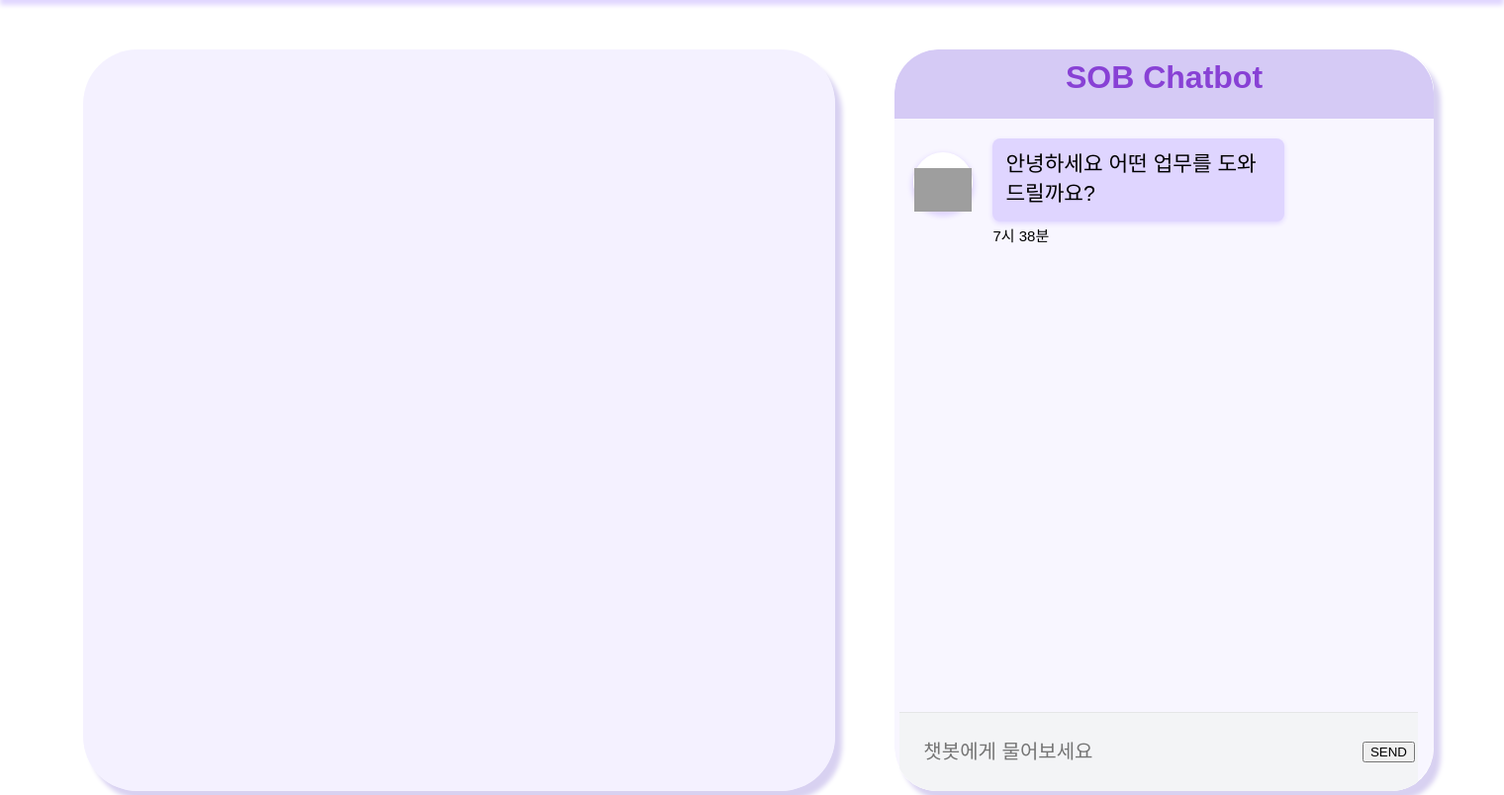
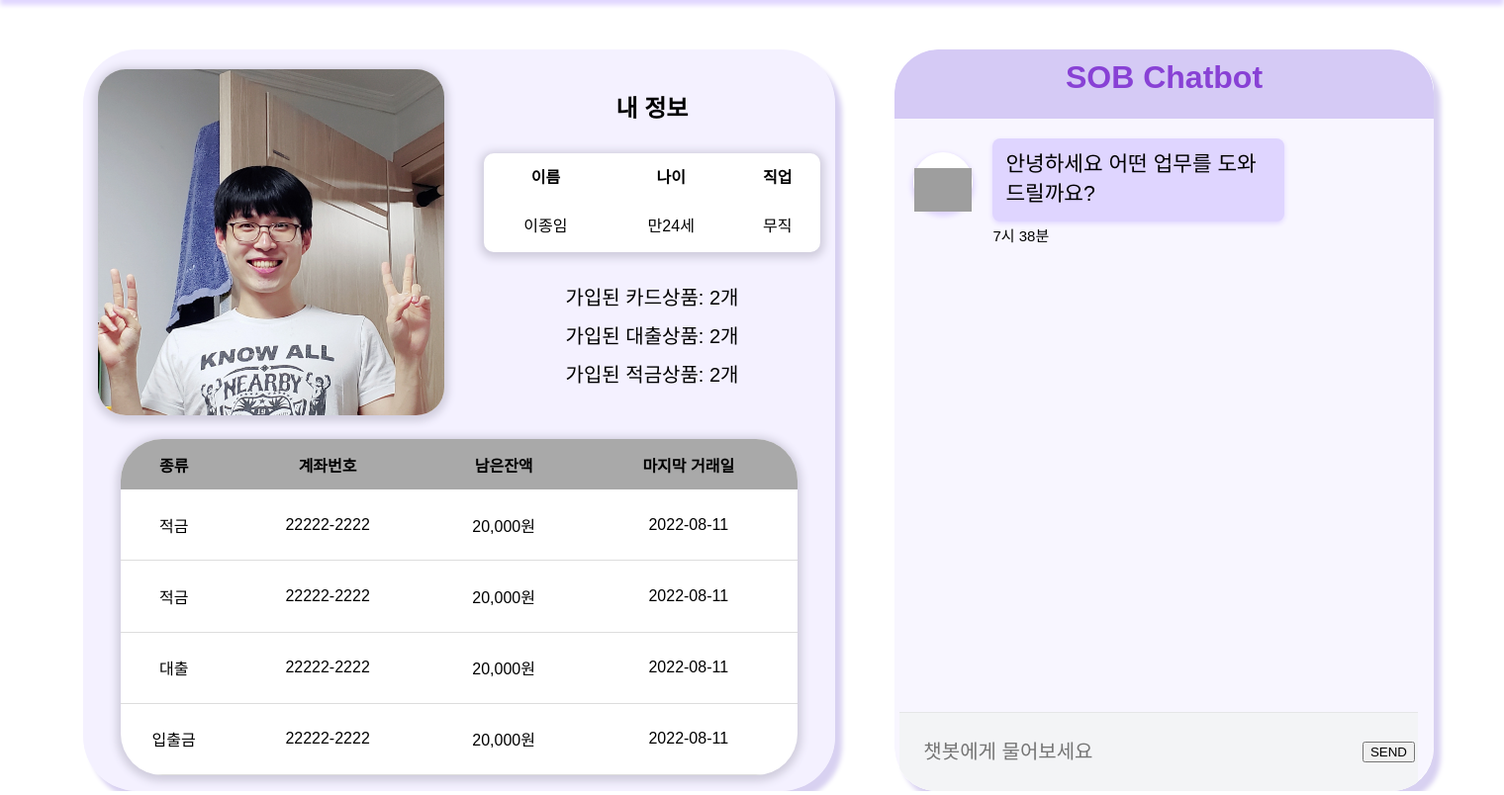
Before and after one commit to whddla/sota-chatbot, a Django app: template sota/sota/templates/index.html in a window 1520 px wide. Shown: the part 60-864 px from the top of the page at 99% size. Run offline with Django 3.2, Linux system fonts and the light colour scheme; the template is opened without the code that fills it, so the values that code supplies are empty; grey boxes are pictures that could not be loaded.

Commit message:
index 수정
index 수정

```diff
--- a/sota/sota/static/css/index.css
+++ b/sota/sota/static/css/index.css
@@ -185,3 +185,63 @@ h1 {
 .bot-talk {
     display: flow-root;
 }
+
+/* index show */
+.profile-img{
+    display: inline-block;
+    width: 350px;
+    overflow: hidden;
+    background-color: white;
+    height: 350px;
+    border-radius: 28px;
+    box-shadow: 0px 2px 8px 4px #d0cddd;
+}
+.my-pro{
+    margin-left: 10px;
+    width: 340px;
+}
+.p-wrap{
+    text-align: center;
+    margin-top: 20px;
+    display: inline-flex;
+    width: 100%;
+    justify-content: space-around;
+}
+.my-account{
+    width: 100%;
+    height: 340px;
+    margin-top: 20px;
+}
+.tb-ac{
+    border-spacing: 0;
+    width: 90%;
+    overflow: hidden;
+    margin: 0 auto;
+    border-radius: 42px;
+    box-shadow: 0px 2px 8px 4px #d0cddd;
+    text-align: center;
+    height: 100%;
+    background-color: white;
+}
+.tb-ac thead tr{
+    height: 51px;
+    background: darkgray;
+    font-weight: 900;
+}
+.tb-ac tbody td{
+    border-bottom: 1px solid #ddd;
+}
+
+.my-tb{
+    margin-top: 30px;
+    border-radius: 10px;
+    background-color: white;
+    box-shadow: 0px 2px 8px 4px #d0cddd;
+    width:100%;
+    text-align: center;
+    height: 100px;
+}
+.my-tb thead td{
+    height: 40px;
+    font-weight: bold;
+}
--- a/sota/sota/templates/index.html
+++ b/sota/sota/templates/index.html
@@ -5,9 +5,68 @@
 <div style="width: 1500px; margin: 0 auto;">
     <div style="display: inline-flex; place-content: center;padding: 0px 74px;">
         <div id='show' style="width: 760px; height: 750px; margin-right: 30px;overflow: hidden;">
+            <div id='first-show' style="width: 760px; height: 750px; margin-right: 30px;overflow: hidden;">
+                <div class="p-wrap">
+                    <div class="profile-img"><img width="100%" src="/static/img/김찬희.jpg" alt=""></div>
+                    <div class="my-pro">
+                        <h2>내 정보</h2>
+                        <table class="my-tb">
+                            <thead>
+                                <td>이름</td>
+                                <td>나이</td>
+                                <td>직업</td>
+                            </thead>
+                            <tbody>
+                                <td>이종임</td>
+                                <td>만24세</td>
+                                <td>무직</td>
+                            </tbody>
+                        </table>
+                        <div style="width: 100%;margin-top: 30px;font-size: 20px;">
+                            <div style="margin-bottom: 10px;">가입된 카드상품: 2개</div>
+                            <div style="margin-bottom: 10px;">가입된 대출상품: 2개</div>
+                            <div>가입된 적금상품: 2개</div>
+                        </div>
+                    </div>
+                </div>
+                <div class="my-account">
+                    <table class='tb-ac'>
+                        <thead>
+                            <td>종류</td>
+                            <td>계좌번호</td>
+                            <td>남은잔액</td>
+                            <td>마지막 거래일</td>
+                        </thead>
+                        <tbody>
+                            <tr>
+                                <td>적금</td>
+                                <td>22222-2222</td>
+                                <td>20,000원</td>
+                                <td>2022-08-11</td>
+                            </tr>
+                            <tr>
+                                <td>적금</td>
+                                <td>22222-2222</td>
+                                <td>20,000원</td>
+                                <td>2022-08-11</td>
+                            </tr>
+                            <tr>
+                                <td>대출</td>
+                                <td>22222-2222</td>
+                                <td>20,000원</td>
+                                <td>2022-08-11</td>
+                            </tr>
+                            <tr>
+                                <td>입출금</td>
+                                <td>22222-2222</td>
+                                <td>20,000원</td>
+                                <td>2022-08-11</td>
+                            </tr>
+                        </tbody>
+                    </table>
+                </div>
+            </div>
         </div>
-        <!-- <div id='first-show' style="width: 760px; height: 750px; margin-right: 30px;overflow: hidden;">
-        </div> -->
         <input id="old" name="old" type="text" value="None" style="display:none;">
         <!-- 챗봇 -->
         <div class="main_wrap">
@@ -47,8 +106,6 @@ $(document).ready(function(){
     $chatbox = $("#chatbox");
     bottext ="<div class=chat-bot><div class=bot-profile><div class=img style='background-image:none;margin-top:14px;background-color: #ffffff;box-shadow: 0px 3px 5px 2px #e0d6ff;'><img src=https://openclipart.org/image/800px/262355 alt=챗봇></div><div class=name>챗봇</div></div><div class=bot-talk><div class=txt><div>"+"안녕하세요 어떤 업무를 도와드릴까요?"+"</div></div><div class=time><div>"+day.getHours()+"시 "+day.getMinutes()+"분"+"</div></div></div></div>";
     $chatbox.append(bottext);
-
-    // $first = $("#first-show");
 });
 
 // 채팅시간
```
Also changed, not shown: sota/sota/static/img/김찬희.jpg (added).
